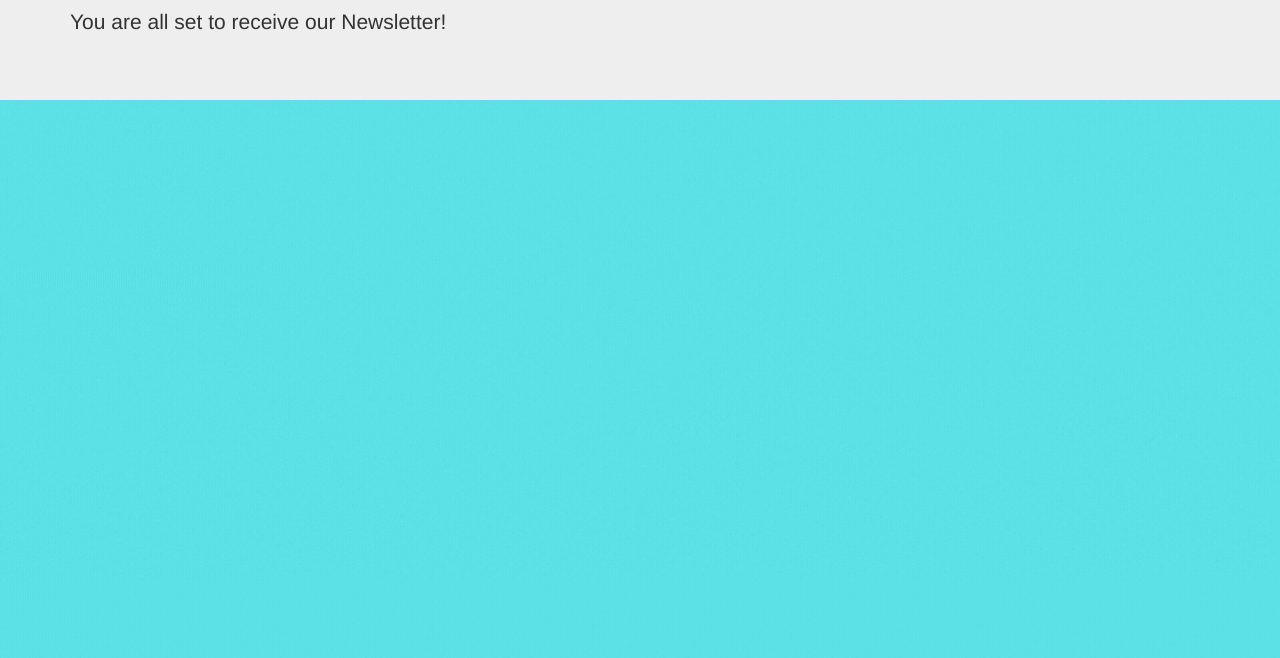
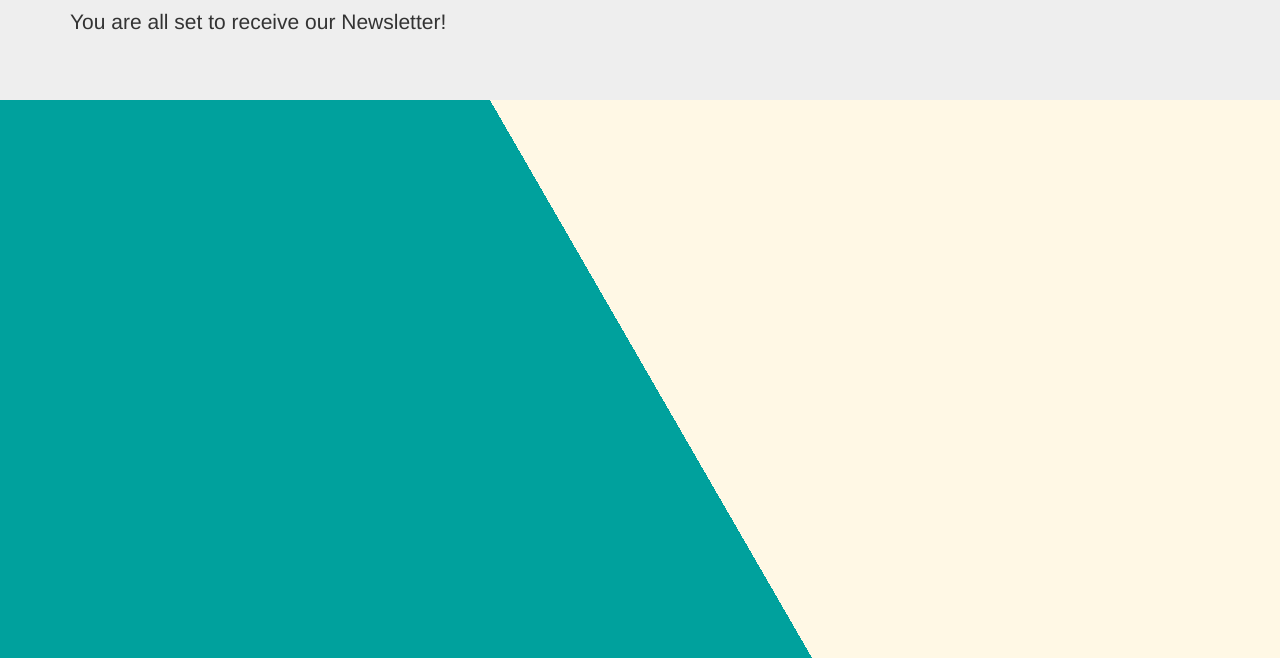
Before and after one commit to KBCodes2021/Newsletter-Signup, a website: page success.html in a window 1280 px wide. Shown: the part 140-798 px from the top of the page. Drawn offline with nearby package versions, Linux system fonts and the light colour scheme.

Commit message:
first commit

```diff
--- a/public/css/success.css
+++ b/public/css/success.css
@@ -1,10 +1,8 @@
 body {
-  background-image: url("/Images/SmoothSailin.gif");
-  background-size:100%;
-  background-attachment: fixed;
-  height:100%;
-  width:100%;
-  padding-bottom: 30px;
+  background-color: #E4E9FD;
+  background-image: -webkit-linear-gradient(210deg, #FFF8E5 50%, #00A19D 50%);
+  min-height: 1000px;
+  font-family: 'helvetica neue';
 }
 
 .bootstrap {
```
